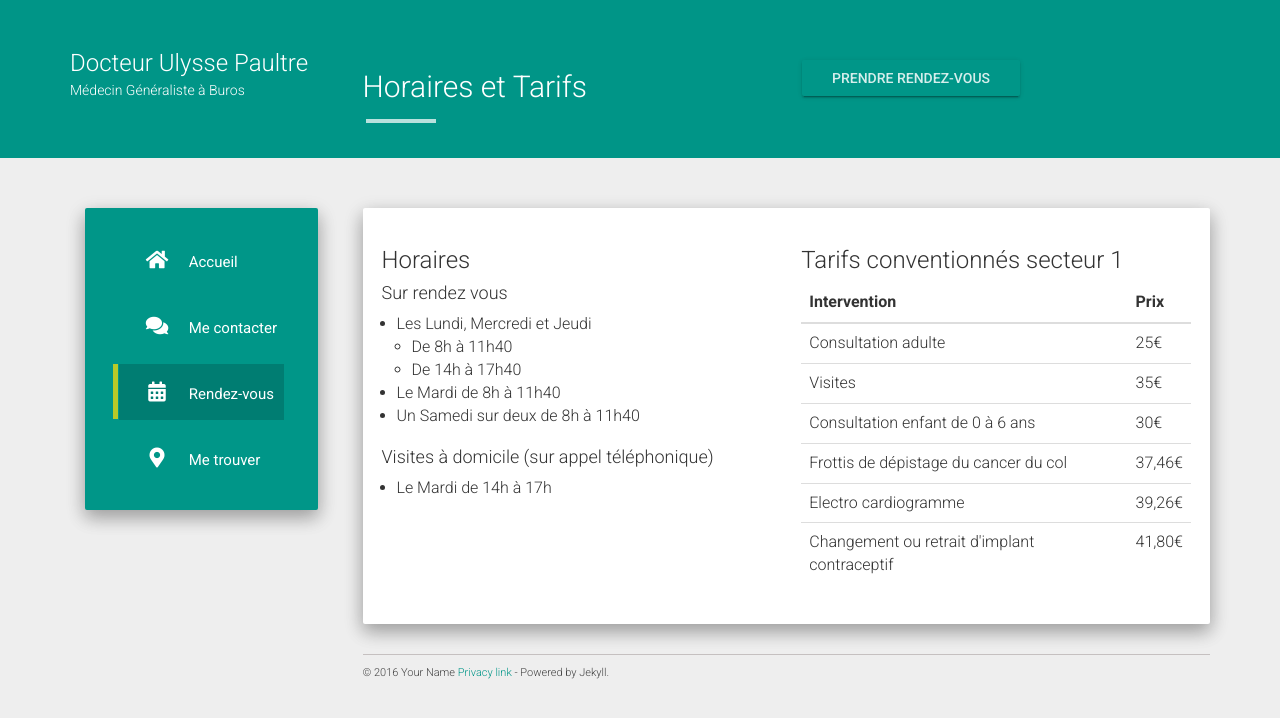
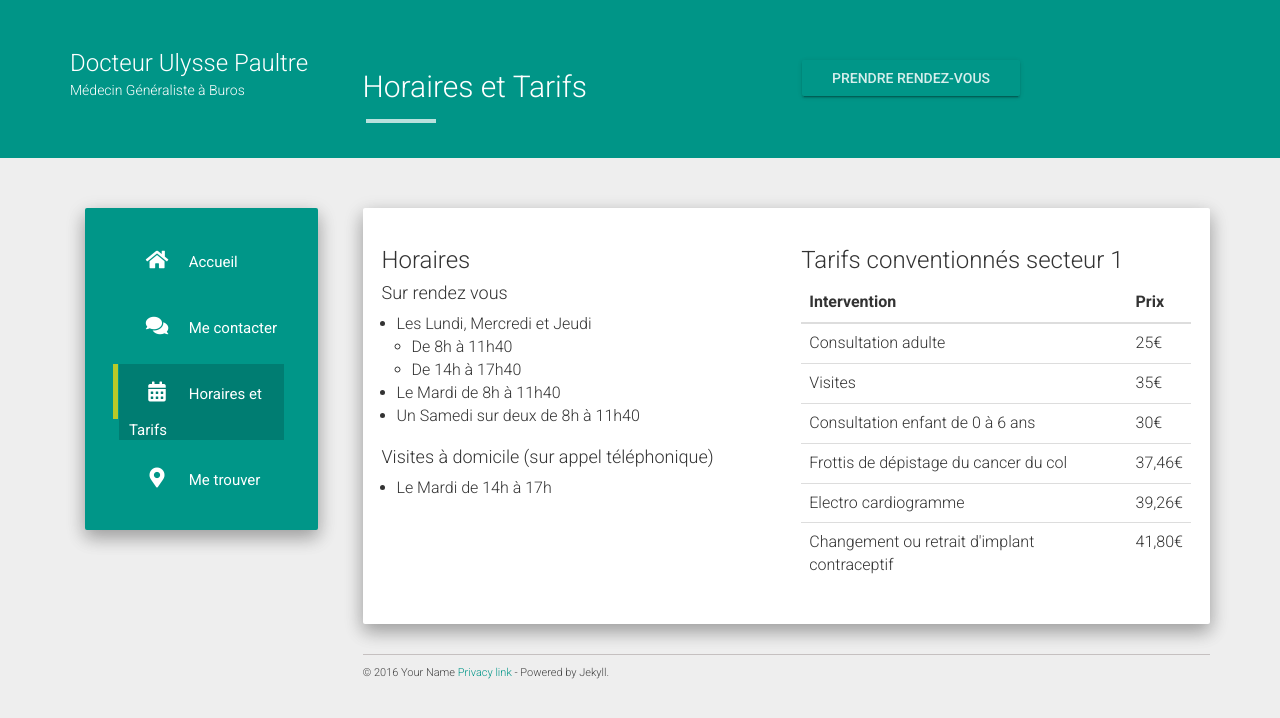
Before and after one commit to Benratelade/medecin-buros, a Jekyll site: the page built from rendez-vous.html, in a window 1280 px wide. Shown: the top 718 px of the page. Built offline with Jekyll 4.4.1, drawn with Linux system fonts in a browser that asks for light colours; nearby versions of some CDN libraries.

Commit message:
Added titles to all pages

```diff
--- a/_data/urls.json
+++ b/_data/urls.json
@@ -11,8 +11,8 @@
     "icon": "fa-comments"
   },
     {
-    "text": "Rendez-vous",
-    "url": "/rendez-vous",
+    "text": "Horaires et Tarifs",
+    "url": "/horaires-tarifs",
     "icon": "fa-calendar-alt"
   },
   {
--- a/me-contacter.html
+++ b/me-contacter.html
@@ -1,6 +1,7 @@
 ---
 layout: page
 permalink: /me-contacter
+title: Me contacter
 ---
 <div class="row">
 	<div class="col-md-6 order-1">
--- a/rendez-vous.html
+++ b/rendez-vous.html
@@ -1,6 +1,6 @@
 ---
 layout: page
-permalink: /rendez-vous
+permalink: /horaires-tarifs
 title: Horaires et Tarifs
 ---
 <div class="row">
```
